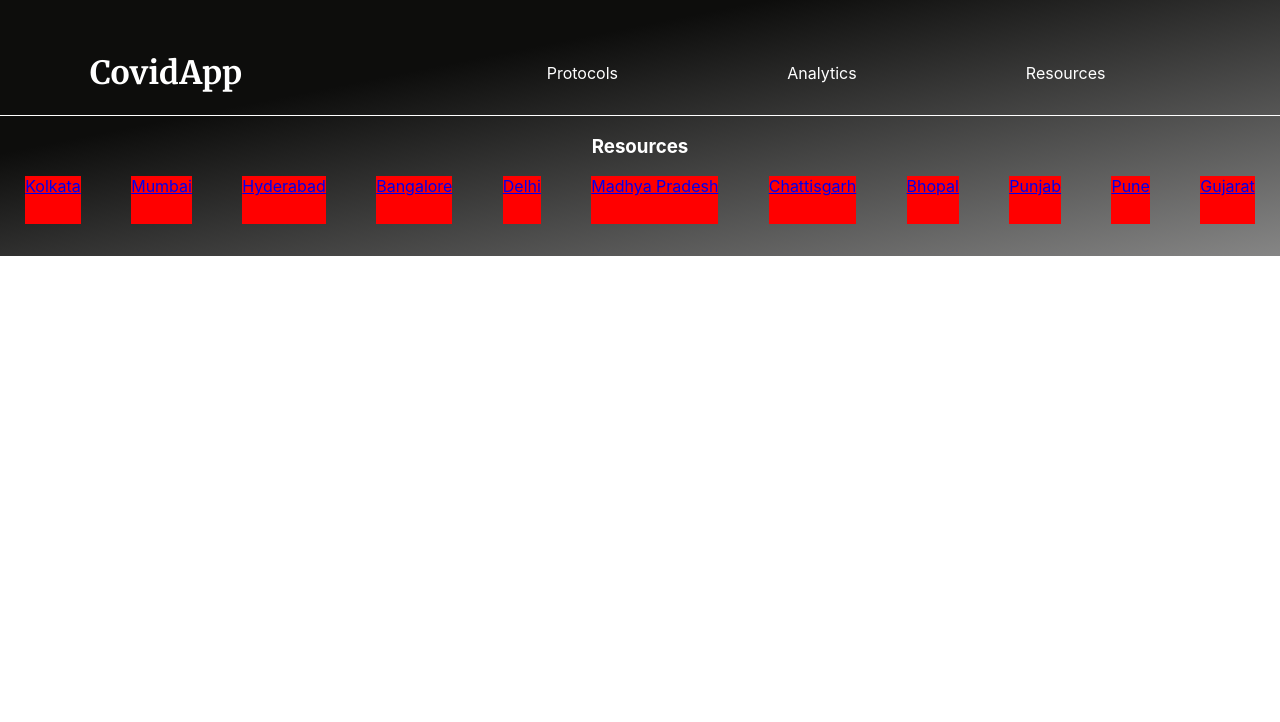
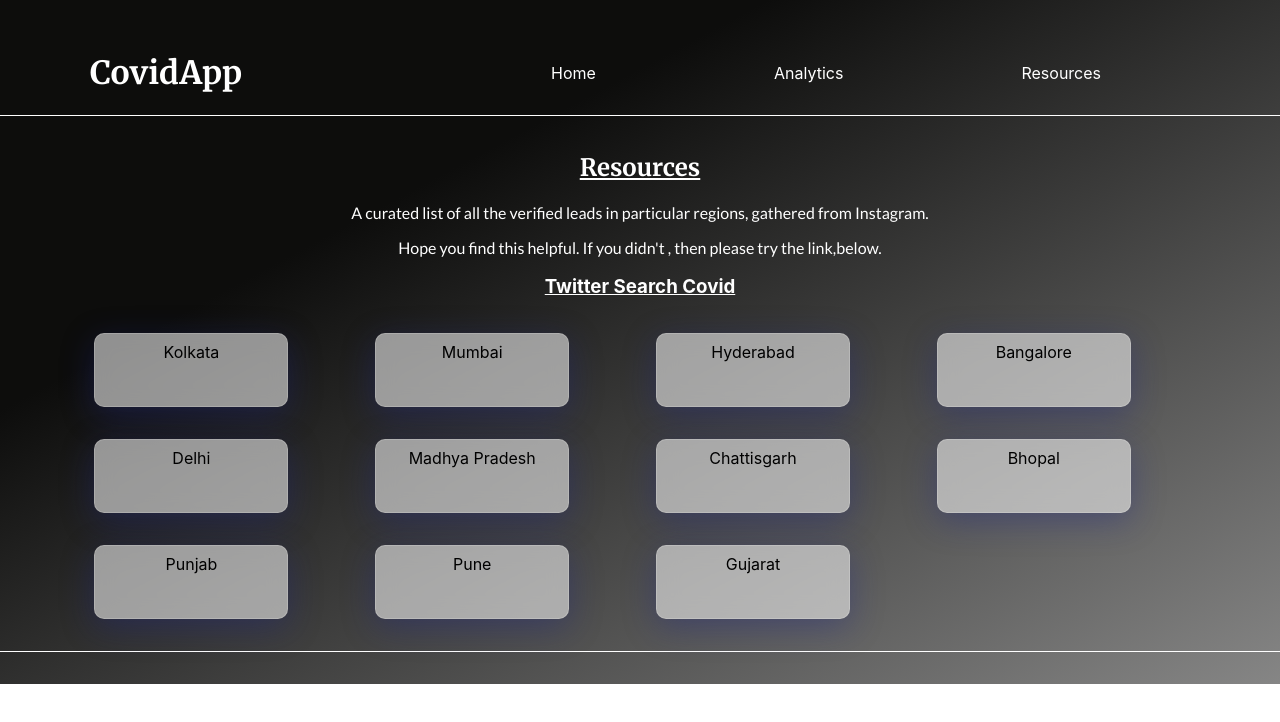
Before and after one commit to Dtech-Dbug/COVID-CHECKPOINT, a React (Create React App) app in the folder covid-cases/: page /resources in a window 1280 px wide. Shown: the top 722 px of the page. Built offline with nearby package versions, Linux system fonts and the light colour scheme.

Commit message:
routing managed

```diff
--- a/covid-cases/package.json
+++ b/covid-cases/package.json
@@ -8,6 +8,7 @@
     "@testing-library/user-event": "^12.1.10",
     "react": "^17.0.2",
     "react-dom": "^17.0.2",
+    "react-router-dom": "^5.2.0",
     "react-scripts": "4.0.3",
     "web-vitals": "^1.0.1"
   },
--- a/covid-cases/src/App.css
+++ b/covid-cases/src/App.css
@@ -151,17 +151,43 @@ border: 1px solid rgba( 255, 255, 255, 0.18 );
 color: black
 }
 .template{
-  background-color: red;
-  height: 3rem;
-  width: 100%;
-  margin: auto;
+
+  height: 9vh;
+  width: 15vw;
+  margin: 1rem 1rem;
+  border : 3px solid black;
+  background: rgba( 255, 255, 255, 0.55 );
+box-shadow: 0 8px 32px 0 rgba( 31, 38, 135, 0.37 );
+backdrop-filter: blur( 10.5px );
+-webkit-backdrop-filter: blur( 10.5px );
+border-radius: 10px;
+border: 1px solid rgba( 255, 255, 255, 0.18 );
+
+}
+a{
+  color: white;
 }
 
-.template a{
+.template-container a{
+  color: black;
   text-decoration: none;
+  text-align: center;
+  line-height: 36px;
 }
 
 .template-container{
-  display: flex;
-  justify-content: space-around;
+  width: 90%;
+  margin: auto;
+  display: grid;
+  grid-template-columns: 1fr 1fr 1fr 1fr;
+  grid-template-rows: 1fr 1fr;
+  justify-content: center;
+  align-items: center;
+  align-self: center;
+  place-content: center;
 }
+
+.Container{
+  border-bottom: 1px solid white;
+  padding: 1rem 1rem;
+}
--- a/covid-cases/src/App.js
+++ b/covid-cases/src/App.js
@@ -5,12 +5,20 @@ import {Intro} from './components/Intro'
 import {Analytics} from './components/analytics'
 import {Cowin} from './components/cowin'
 import {Resources} from './components/resources'
+import { BrowserRouter as Router, Switch, Route } from "react-router-dom";
 
 function App() {
   return (
     <div className="App">
+      <Router>
+
       <NavBar/>
-      <Resources/>
+      <Route path='/' exact component={Cowin}></Route>
+      <Route path='/' exact component={Intro}></Route>
+      <Route path='/resources' exact component={Resources}></Route>
+      <Route path='/analytics' exact component={Analytics}></Route>
+
+      </Router>
 
 
     </div>
--- a/covid-cases/src/components/navBar.js
+++ b/covid-cases/src/components/navBar.js
@@ -1,4 +1,11 @@
+import {Link} from 'react-router-dom'
+import {Resources} from './resources'
+
 export  const NavBar = ()=> {
+
+    const style = {
+        textDecoration : 'none'
+    }
 
 
 
@@ -8,9 +15,22 @@ export  const NavBar = ()=> {
 
             <div className='nav-Lists'>
                 <ul>
-                    <li>Protocols</li>
+                    <Link to='/' style={style}>
+                    <li>Home</li>
+                    </Link>
+
+                    <Link style={style} to='/analytics'>
                     <li>Analytics</li>
-                    <li>Resources</li>
+                    </Link>
+
+
+
+                   <Link style={style} to='/resources'>
+                   <li>Resources</li>
+                   </Link>
+
+
+
                 </ul>
             </div>
         </div>
--- a/covid-cases/src/components/resources.js
+++ b/covid-cases/src/components/resources.js
@@ -3,8 +3,17 @@ export const Resources=()=>{
     return(
         <div className='Container'>
 
-            <h3>Resources</h3>
+            <h2>Resources</h2>
 
+            <p>
+                A curated list of all the verified leads in particular regions, gathered from Instagram.
+            </p>
+
+            <p> Hope you find this helpful. If you didn't , then please try the link,below.</p>
+
+            <h3>
+            <a href='https://covid19-twitter.in/ '>Twitter Search Covid</a>
+            </h3>
 
             <div className='template-container'>
 
```
Also changed, not shown: 2 other files (tests, documents, lock files or other folders).
